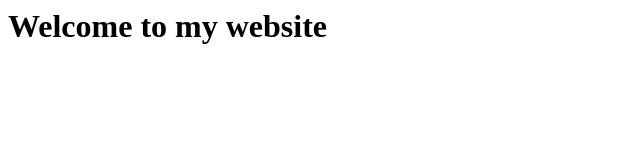
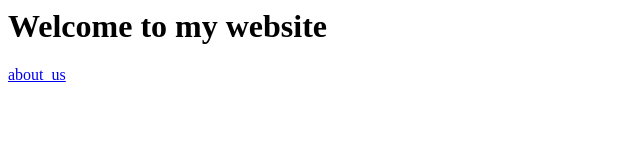
Before and after one commit to vikasmane18/branch-demo, a plain HTML site: page index.html in a window 1280 px wide. Shown: the full height of the page, 0-640 px from the left. Drawn offline with Linux system fonts and the light colour scheme.

Commit message:
addded about.html & modified index.html

```diff
--- a/index.html
+++ b/index.html
@@ -1,2 +1,3 @@
 <title>FCT website</title>
 <h1>Welcome to my website</h1>
+<a href="about.html">about_us</a>
```
Also changed, not shown: about.html (added, +1 -0 lines).
